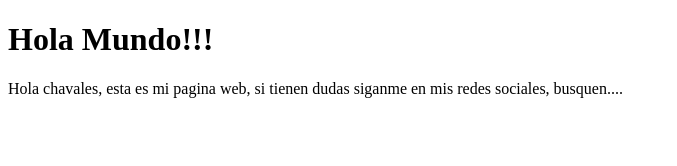
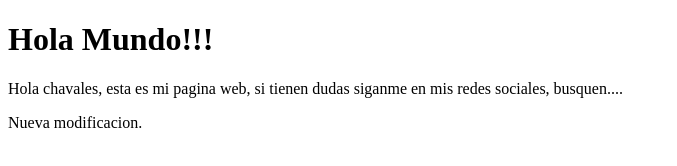
Before and after one commit to NasGeckos/pryectodemo, a plain HTML site: page index.html in a window 1280 px wide. Shown: the whole page, without its empty margins (0-677 px from the left). Drawn offline with Linux system fonts and the light colour scheme.

Commit message:
Agregamos cambios

```diff
--- a/index.html
+++ b/index.html
@@ -13,5 +13,9 @@
         Hola chavales, esta es mi pagina web, si tienen dudas siganme en mis redes sociales, busquen....
     </p>
 
+    <p>
+        Nueva modificacion.
+    </p>
+
 </body>
 </html>
```
